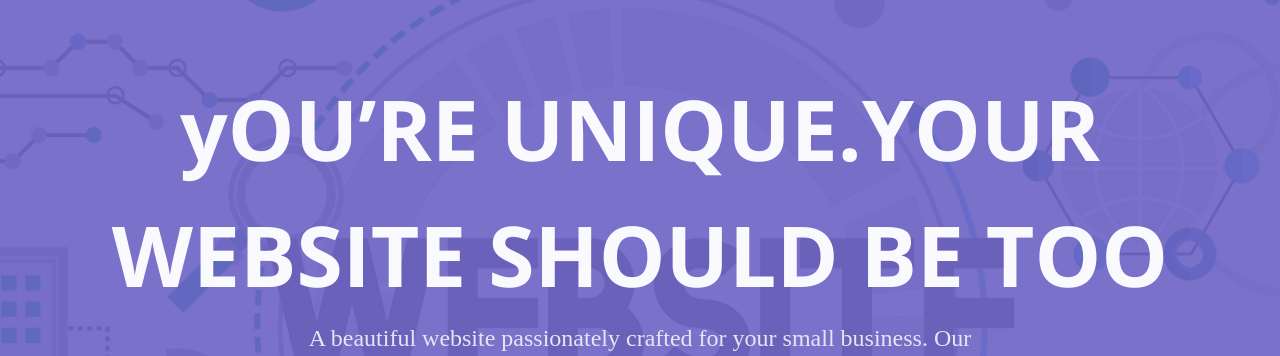
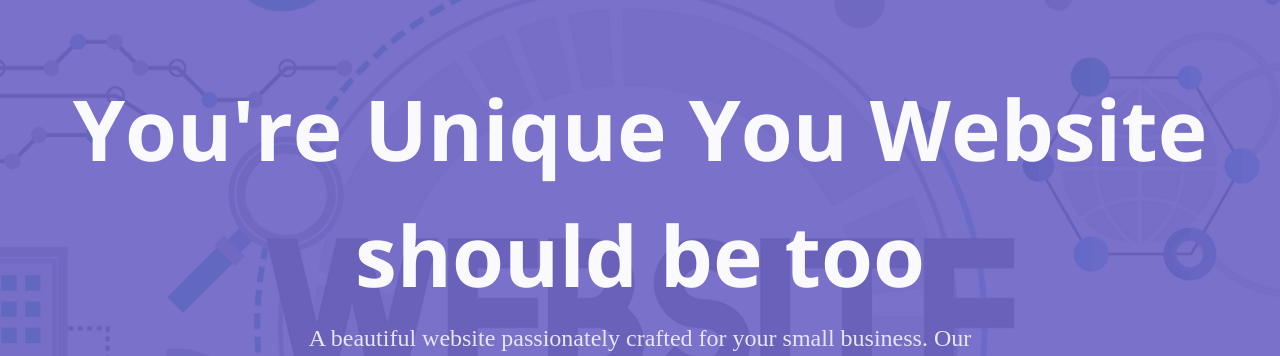
Before and after one commit to mejbaulmubin786/CIT-Project-3, a React (Vite) app: page / in a window 1280 px wide. Shown: the part 184-540 px from the top of the page. Built offline with nearby package versions, Linux system fonts and the light colour scheme; a web font is replaced by a local one.

Commit message:
container and flex file position

```diff
--- a/src/layouts/Banner.jsx
+++ b/src/layouts/Banner.jsx
@@ -1,6 +1,6 @@
 import React from 'react'
-import Container from './Container'
-import Flex from './Flex'
+import Container from '../components/Container'
+import Flex from '../components/Flex'
 import Button from '../components/Button'
 
 const Banner = () => {
@@ -9,7 +9,7 @@ const Banner = () => {
         <div className='absolute top-0 left-0 bg-[#6b62c5e6]  w-full '>
 
                 <div className='text-center mt-[224px] mb-[140px] md:mt-[250px] md:mb-[250px] px-3 md:px-0'>
-                    <h1 className='text-[28px] md:text-[84px] text-[#FAFAFE] font-bold font-open'>yOU’RE UNIQUE.YOUR WEBSITE SHOULD BE TOO</h1>
+                    <h1 className='text-[28px] md:text-[84px] text-[#FAFAFE] font-bold font-open'>You're Unique You Website should be too</h1>
                     <p className='md:w-[715px] leading-7 md:leading-10 mx-auto text-lg md:text-2xl text-[#E6E5F3] font-normal font-papri mb-6 pt-4 md:pt-0'>A beautiful website passionately crafted for your small business.  Our Digital Agency development has changed the way brands and businesses use technology for growing business. </p>
                    <Flex className='justify-center gap-x-5'>
                      <Button text="get free quoto"/>
--- a/src/layouts/Navber.jsx
+++ b/src/layouts/Navber.jsx
@@ -4,8 +4,8 @@ import Button from '../components/Button'
 import Image from '../components/Image'
 import Logo from '../assets/logo.png'
 
-import Container from './Container'
-import Flex from './Flex'
+import Container from '../components/Container'
+import Flex from '../components/Flex'
 const Navber = () => {
 
   return (
--- /dev/null
+++ b/src/layouts/Services.jsx
@@ -0,0 +1,9 @@
+import React from 'react'
+
+const Services = () => {
+  return (
+    <div>Services</div>
+  )
+}
+
+export default Services
```
Also changed, not shown: src/components/Container.jsx (renamed from src/layouts/Container.jsx), src/components/Flex.jsx (renamed from src/layouts/Flex.jsx).
